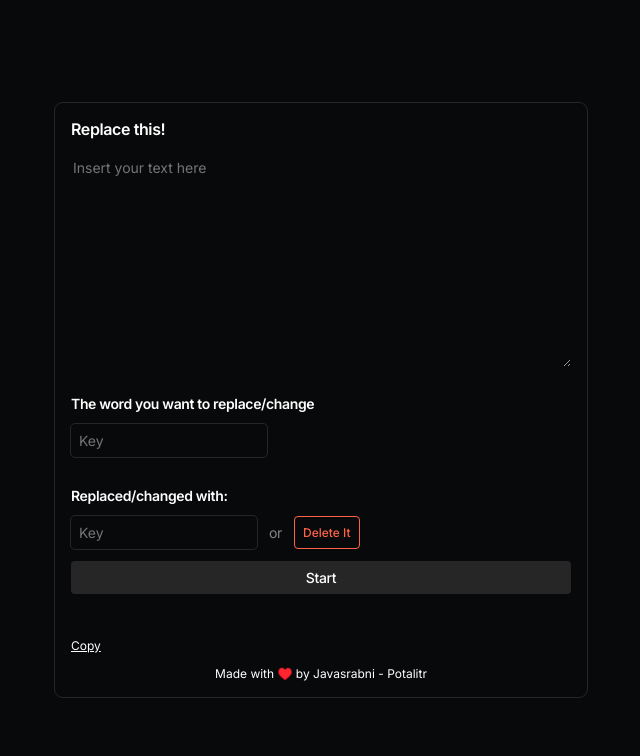
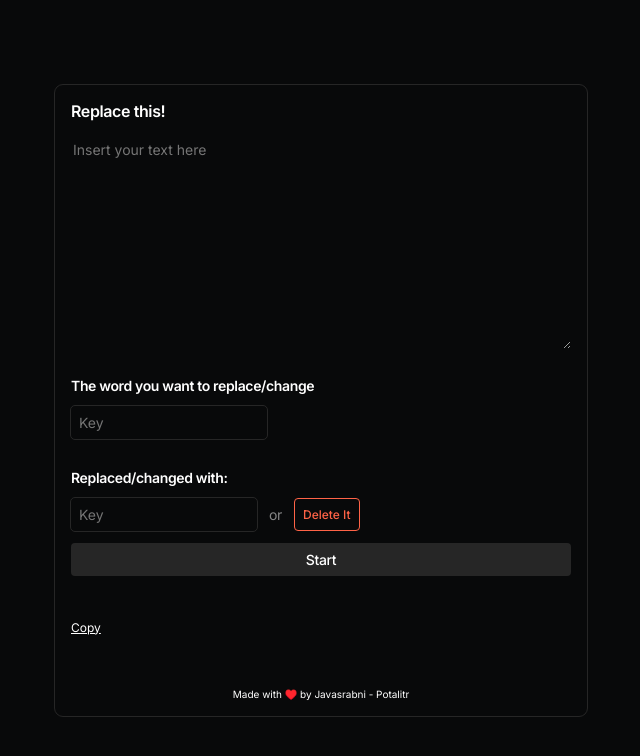
Before and after one commit to Javasrabni/Replace-it-app, a plain HTML site: page index.html in a window 1280 px wide. Shown: the whole page, without its empty margins (319-959 px from the left). Drawn offline with Linux system fonts and the light colour scheme.

Commit message:
Update index.html

```diff
--- a/index.html
+++ b/index.html
@@ -41,7 +41,7 @@
                 <p style="white-space: pre-wrap; font-size: 14px; color: white; padding: 14px 0px;" id="OutputValue"></p>
                 <button id="CopyBtn">Copy</button>
             </div>
-<p style="text-align: center; color: white; font-size: 12px">Made with ♥️ by Javasrabni - Potalitr
+<p style="text-align: center; color: white; font-size: 10px; margin-top: 40px;">Made with ♥️ by Javasrabni - Potalitr
 
         </div>
 
```
